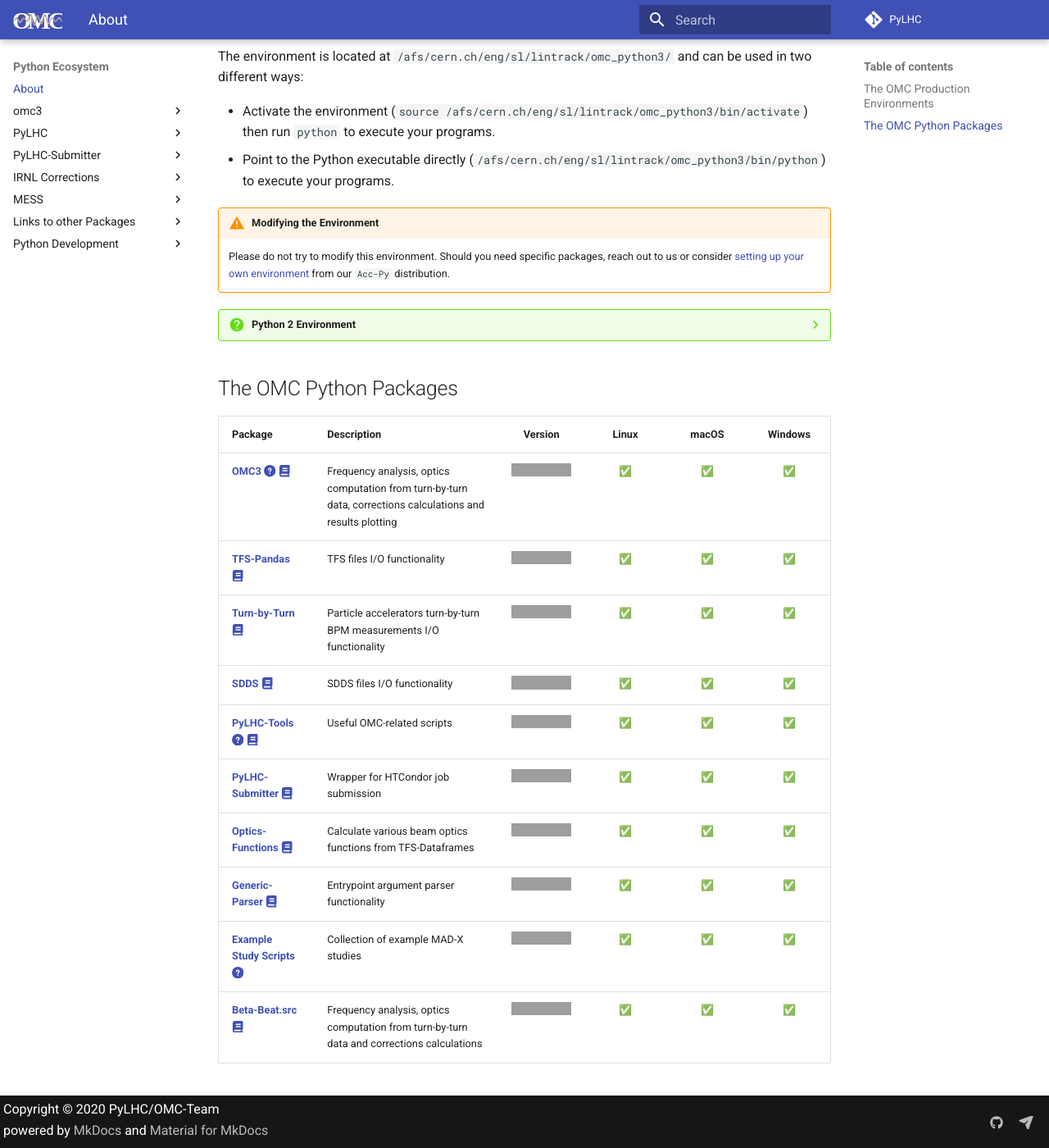
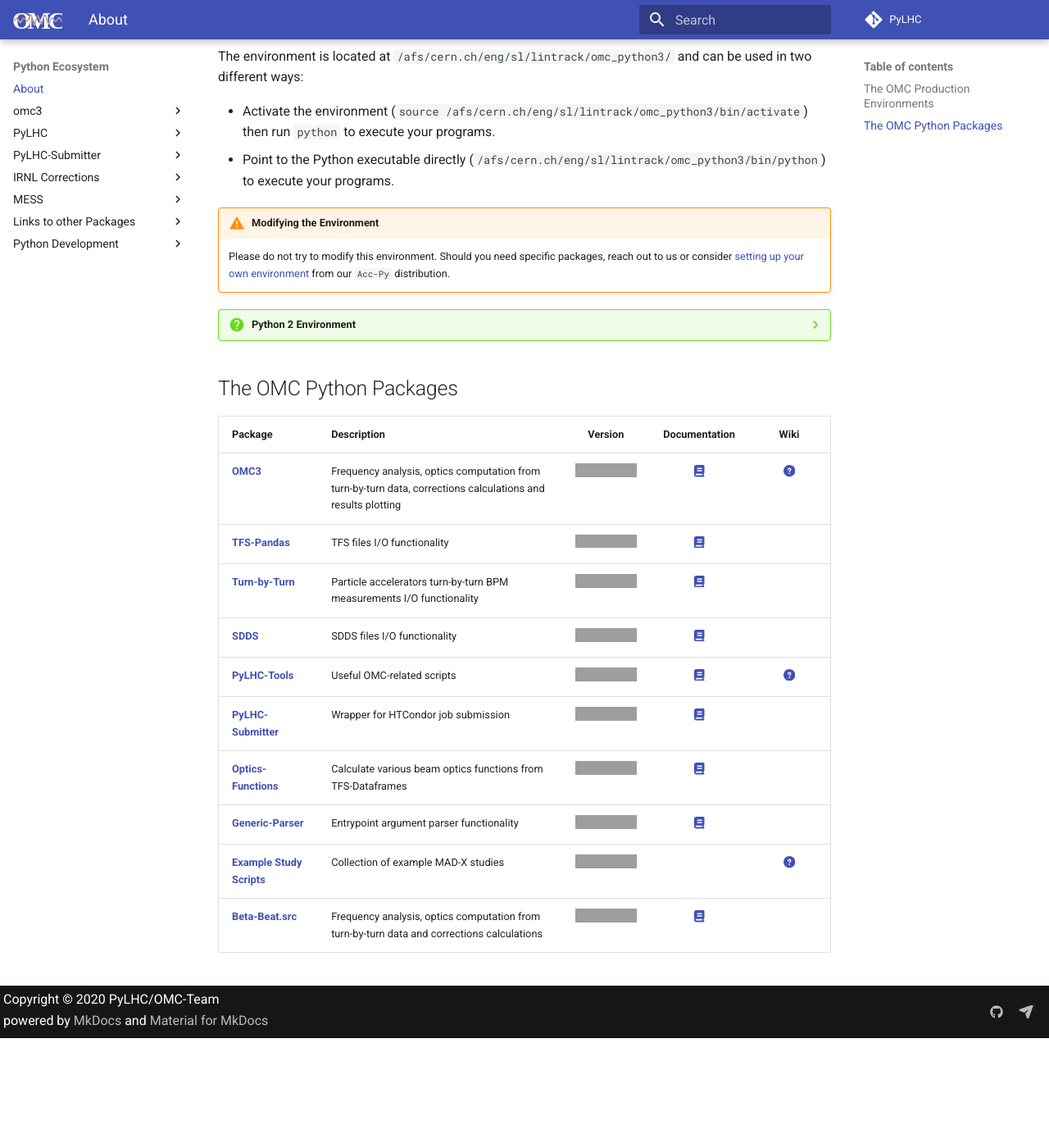
Before and after one commit to pylhc/pylhc.github.io, an MkDocs documentation site: the page built from docs/packages/about.md, in a window 1280 px wide and 1400 px high, scrolled down 551 px, cut to the strip 0-1400 px from the top of the window. Shown: the whole strip at 82% size. Built offline with MkDocs 1.6.1 and Material for MkDocs 9.7.7, drawn with Linux system fonts in a browser that asks for light colours; comment, search, counter and statistics services are not loaded; after the commit the page ends 1817 px from its top, so only the background shows below that; grey boxes are pictures that could not be loaded.

Commit message:
python table

```diff
--- a/docs/packages/about.md
+++ b/docs/packages/about.md
@@ -27,18 +27,18 @@
 
 ## The OMC Python Packages
 
-| Package                                                                                                                                              | Description                                                                                                  |                                                                 Version                                                                  | Linux | macOS | Windows |
-| ---------------------------------------------------------------------------------------------------------------------------------------------------- | ------------------------------------------------------------------------------------------------------------ | :--------------------------------------------------------------------------------------------------------------------------------------: | :---: | :---: | :-----: |
-| [**OMC3**][omc3]{target=\_blank} [:fontawesome-solid-circle-question:](omc3/about.md) [:fontawesome-solid-book:][omc3_doc]{target=\_blank}           | Frequency analysis, optics computation from turn-by-turn data, corrections calculations and results plotting |                                 [![](https://img.shields.io/pypi/v/omc3.svg)][omc3_pypi]{target=\_blank}                                 |   ✅   |   ✅   |    ✅    |
-| [**TFS-Pandas**][tfspandas]{target=\_blank} [:fontawesome-solid-book:][tfspandas_doc]{target=\_blank}                                                | TFS files I/O functionality                                                                                  |                              [![](https://img.shields.io/pypi/v/tfs-pandas.svg)][tfs_pypi]{target=\_blank}                               |   ✅   |   ✅   |    ✅    |
-| [**Turn-by-Turn**][turnbyturn]{target=\_blank} [:fontawesome-solid-book:][turnbyturn_doc]{target=\_blank}                                            | Particle accelerators turn-by-turn BPM measurements I/O functionality                                        |                             [![](https://img.shields.io/pypi/v/turn_by_turn.svg)][tbt_pypi]{target=\_blank}                              |   ✅   |   ✅   |    ✅    |
-| [**SDDS**][sdds]{target=\_blank}  [:fontawesome-solid-book:][sdds_doc]{target=\_blank}                                                               | SDDS files I/O functionality                                                                                 |                                 [![](https://img.shields.io/pypi/v/sdds.svg)][sdds_pypi]{target=\_blank}                                 |   ✅   |   ✅   |    ✅    |
-| [**PyLHC-Tools**][pylhc]{target=\_blank} [:fontawesome-solid-circle-question:](pylhc/about.md) [:fontawesome-solid-book:][pylhc_doc]{target=\_blank} | Useful OMC-related scripts                                                                                   |                                [![](https://img.shields.io/pypi/v/PyLHC.svg)][pylhc_pypi]{target=\_blank}                                |   ✅   |   ✅   |    ✅    |
-| [**PyLHC-Submitter**][pylhc_submitter]{target=\_blank} [:fontawesome-solid-book:][pylhc_submitter_doc]{target=\_blank}                               | Wrapper for HTCondor job submission                                                                          |                      [![](https://img.shields.io/pypi/v/pylhc-submitter.svg)][pylhc_submitter_pypi]{target=\_blank}                      |   ✅   |   ✅   |    ✅    |
-| [**Optics-Functions**][optics_functions]{target=\_blank} [:fontawesome-solid-book:][optics_functions_doc]{target=\_blank}                            | Calculate various beam optics functions from TFS-Dataframes                                                  |                     [![](https://img.shields.io/pypi/v/optics-functions.svg)][optics_functions_pypi]{target=\_blank}                     |   ✅   |   ✅   |    ✅    |
-| [**Generic-Parser**][generic_parser]{target=\_blank} [:fontawesome-solid-book:][generic_parser_doc]{target=\_blank}                                  | Entrypoint argument parser functionality                                                                     |                       [![](https://img.shields.io/pypi/v/generic-parser.svg)][generic_parser_pypi]{target=\_blank}                       |   ✅   |   ✅   |    ✅    |
-| [**Example Study Scripts**][mess]{target=\_blank} [:fontawesome-solid-circle-question:](mess/about.md)                                               | Collection of example MAD-X studies                                                                          |     [![](https://img.shields.io/github/v/release/pylhc/MESS?color=orange&label=Release&logo=Github)][mess_releases]{target=\_blank}      |   ✅   |   ✅   |    ✅    |
-| [**Beta-Beat.src**][betabeatsrc]{target=\_blank} [:fontawesome-solid-book:][betabeatsrc_doc]{target=\_blank}                                         | Frequency analysis, optics computation from turn-by-turn data and corrections calculations                   | [![](https://img.shields.io/github/v/release/pylhc/Beta-Beat.src?color=orange&label=Release&logo=Github)][mess_releases]{target=\_blank} |   ✅   |   ✅   |    ✅    |
+| Package                                                  | Description                                                                                                  |                                                                 Version                                                                  |                          Documentation                           |                         Wiki                          |
+|----------------------------------------------------------|--------------------------------------------------------------------------------------------------------------|:----------------------------------------------------------------------------------------------------------------------------------------:|:----------------------------------------------------------------:|:-----------------------------------------------------:|
+| [**OMC3**][omc3]{target=\_blank}                         | Frequency analysis, optics computation from turn-by-turn data, corrections calculations and results plotting |                                 [![](https://img.shields.io/pypi/v/omc3.svg)][omc3_pypi]{target=\_blank}                                 |       [:fontawesome-solid-book:][omc3_doc]{target=\_blank}       | [:fontawesome-solid-circle-question:](omc3/about.md)  |
+| [**TFS-Pandas**][tfspandas]{target=\_blank}              | TFS files I/O functionality                                                                                  |                              [![](https://img.shields.io/pypi/v/tfs-pandas.svg)][tfs_pypi]{target=\_blank}                               |    [:fontawesome-solid-book:][tfspandas_doc]{target=\_blank}     |                                                       |
+| [**Turn-by-Turn**][turnbyturn]{target=\_blank}           | Particle accelerators turn-by-turn BPM measurements I/O functionality                                        |                             [![](https://img.shields.io/pypi/v/turn_by_turn.svg)][tbt_pypi]{target=\_blank}                              |    [:fontawesome-solid-book:][turnbyturn_doc]{target=\_blank}    |                                                       |
+| [**SDDS**][sdds]{target=\_blank}                         | SDDS files I/O functionality                                                                                 |                                 [![](https://img.shields.io/pypi/v/sdds.svg)][sdds_pypi]{target=\_blank}                                 |       [:fontawesome-solid-book:][sdds_doc]{target=\_blank}       |                                                       |
+| [**PyLHC-Tools**][pylhc]{target=\_blank}                 | Useful OMC-related scripts                                                                                   |                                [![](https://img.shields.io/pypi/v/PyLHC.svg)][pylhc_pypi]{target=\_blank}                                |      [:fontawesome-solid-book:][pylhc_doc]{target=\_blank}       | [:fontawesome-solid-circle-question:](pylhc/about.md) |
+| [**PyLHC-Submitter**][pylhc_submitter]{target=\_blank}   | Wrapper for HTCondor job submission                                                                          |                      [![](https://img.shields.io/pypi/v/pylhc-submitter.svg)][pylhc_submitter_pypi]{target=\_blank}                      | [:fontawesome-solid-book:][pylhc_submitter_doc]{target=\_blank}  |                                                       |
+| [**Optics-Functions**][optics_functions]{target=\_blank} | Calculate various beam optics functions from TFS-Dataframes                                                  |                     [![](https://img.shields.io/pypi/v/optics-functions.svg)][optics_functions_pypi]{target=\_blank}                     | [:fontawesome-solid-book:][optics_functions_doc]{target=\_blank} |                                                       |
+| [**Generic-Parser**][generic_parser]{target=\_blank}     | Entrypoint argument parser functionality                                                                     |                       [![](https://img.shields.io/pypi/v/generic-parser.svg)][generic_parser_pypi]{target=\_blank}                       |  [:fontawesome-solid-book:][generic_parser_doc]{target=\_blank}  |                                                       |
+| [**Example Study Scripts**][mess]{target=\_blank}        | Collection of example MAD-X studies                                                                          |     [![](https://img.shields.io/github/v/release/pylhc/MESS?color=orange&label=Release&logo=Github)][mess_releases]{target=\_blank}      |                                                                  | [:fontawesome-solid-circle-question:](mess/about.md)  |
+| [**Beta-Beat.src**][betabeatsrc]{target=\_blank}         | Frequency analysis, optics computation from turn-by-turn data and corrections calculations                   | [![](https://img.shields.io/github/v/release/pylhc/Beta-Beat.src?color=orange&label=Release&logo=Github)][betabeatsrc_releases]{target=\_blank} |   [:fontawesome-solid-book:][betabeatsrc_doc]{target=\_blank}    |                                                       |
 
 
 [accpy_docs]: https://wikis.cern.ch/display/ACCPY/Accelerating+Python+Home
```
